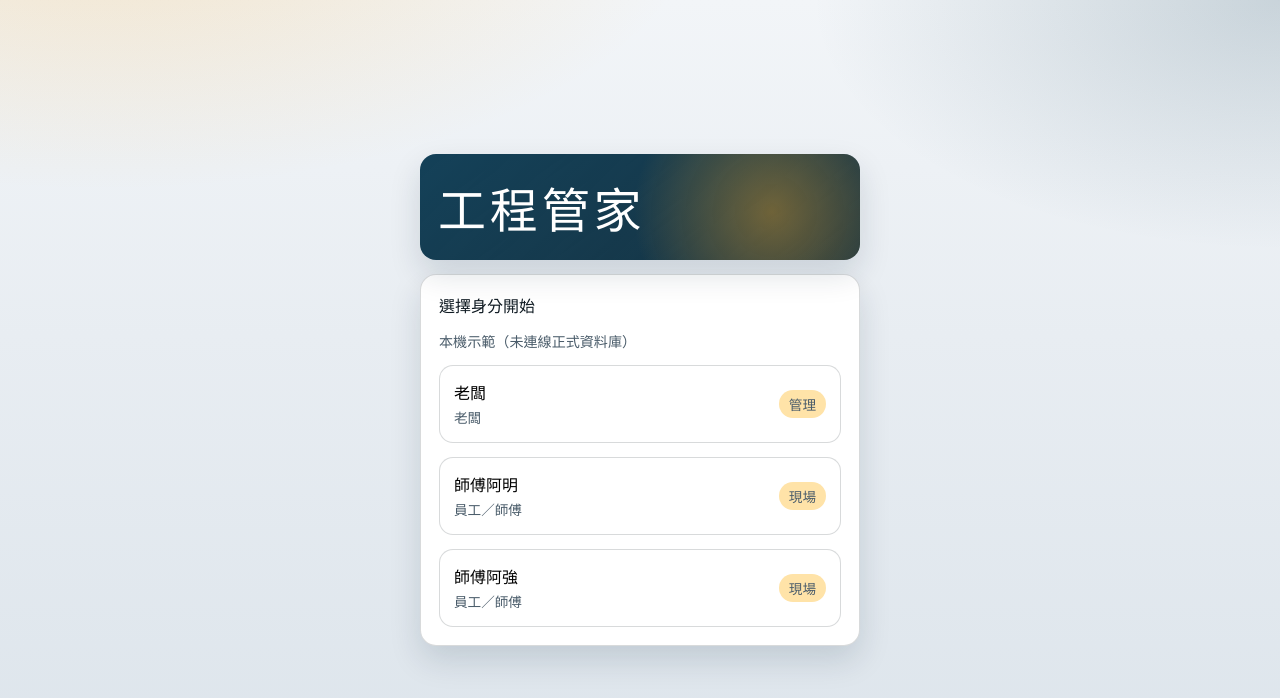
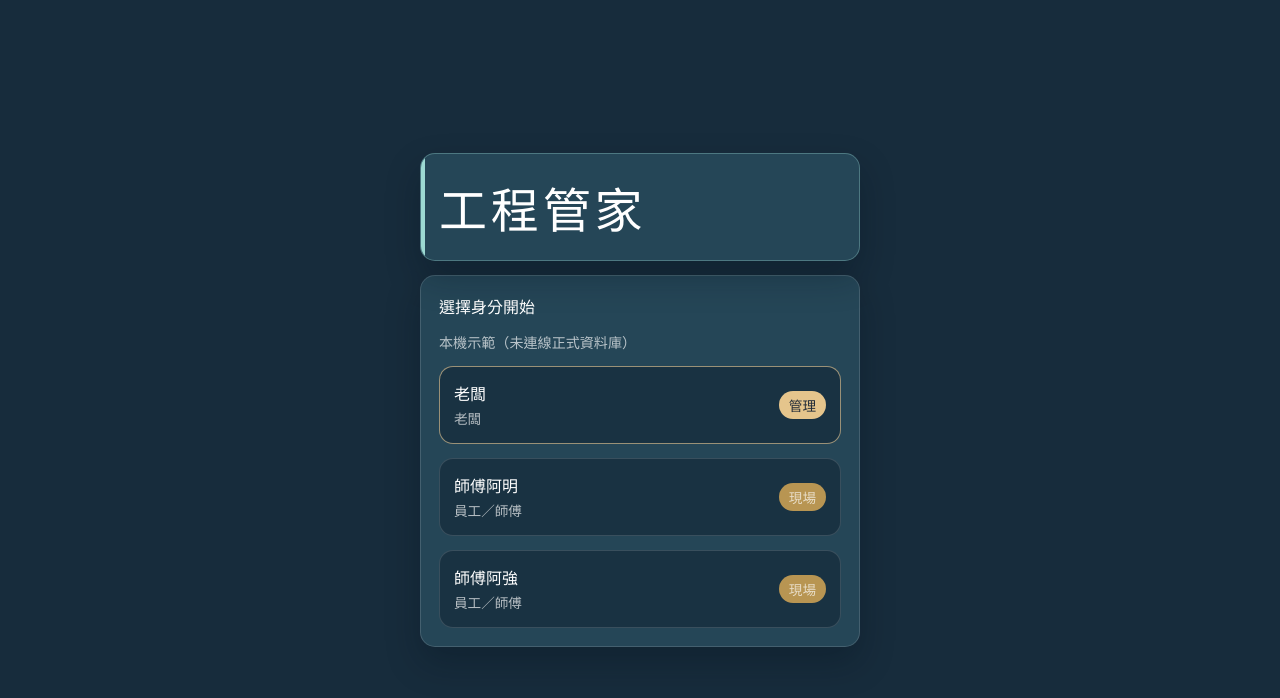
Before and after one commit to AndyKao-commits/Plumber-electrician, a React (Vite) app: page /login in a window 1280 px wide. Shown: the top 698 px of the page. Built offline with nearby package versions, Linux system fonts and the light colour scheme; no server answers.

Commit message:
feat: update src/index.css brand colors

```diff
--- a/src/index.css
+++ b/src/index.css
@@ -1,18 +1,30 @@
 :root {
-  --bg: #e8edf2;
-  --bg-elevated: #ffffff;
-  --ink: #0f1a22;
-  --ink-muted: #4a5c6a;
-  --steel: #0f3d55;
-  --steel-deep: #082636;
-  --amber: #f5a623;
-  --amber-hot: #ffb84d;
-  --amber-soft: #ffe3a8;
-  --line: rgba(15, 26, 34, 0.16);
-  --danger: #c62828;
-  --ok: #1b7a45;
-  --shadow: 0 14px 32px rgba(8, 38, 54, 0.14);
-  --radius: 16px;
+  /* Brand: staff / general surfaces */
+  --bg: #172c3c;
+  --bg-elevated: #254657;
+  --bg-deep: #102432;
+  --ink: #ffffff;
+  --ink-muted: rgba(255, 255, 255, 0.68);
+  --accent: #9cd9d2;
+  --accent-ink: #172c3c;
+
+  /* Functional status colors */
+  --status-success: #276c60;
+  --status-danger: #995043;
+  --status-warning: #b89552;
+  --status-disabled: #64748b;
+
+  /* Backward-compatible aliases used throughout the app */
+  --steel: #254657;
+  --steel-deep: #172c3c;
+  --amber: var(--accent);
+  --amber-hot: var(--accent);
+  --amber-soft: color-mix(in srgb, var(--accent) 18%, var(--bg-elevated));
+  --danger: var(--status-danger);
+  --ok: var(--status-success);
+  --line: rgba(255, 255, 255, 0.14);
+  --shadow: 0 16px 34px rgba(4, 16, 24, 0.28);
+  --radius: 15px;
   --font-sans: 'Noto Sans TC', 'Barlow', system-ui, sans-serif;
   --font-display: 'Barlow', 'Noto Sans TC', system-ui, sans-serif;
   color: var(--ink);
@@ -21,6 +33,18 @@
   font-synthesis: none;
   text-rendering: optimizeLegibility;
   -webkit-font-smoothing: antialiased;
+}
+
+[data-ui-tone='admin'] {
+  --bg: #222c38;
+  --bg-elevated: #354353;
+  --bg-deep: #18212b;
+  --accent: #e5c58c;
+  --accent-ink: #222c38;
+  --steel: #354353;
+  --steel-deep: #222c38;
+  --line: rgba(229, 197, 140, 0.18);
+  --shadow: 0 16px 34px rgba(10, 15, 21, 0.32);
 }
 
 * {
@@ -36,10 +60,7 @@ body,
 body {
   margin: 0;
   min-width: 320px;
-  background:
-    radial-gradient(1100px 520px at 8% -12%, rgba(245, 166, 35, 0.22), transparent 55%),
-    radial-gradient(900px 480px at 100% 0%, rgba(15, 61, 85, 0.18), transparent 52%),
-    linear-gradient(180deg, #f2f5f8 0%, var(--bg) 42%, #dce4eb 100%);
+  background: var(--bg);
 }
 
 a {
@@ -59,10 +80,20 @@ button {
 }
 
 .app-shell {
+  position: relative;
+  isolation: isolate;
   width: min(720px, 100%);
   margin: 0 auto;
   min-height: 100dvh;
   padding: 20px 16px 96px;
+}
+
+.app-shell::before {
+  content: '';
+  position: fixed;
+  inset: 0;
+  z-index: -1;
+  background: var(--bg);
 }
 
 .topbar {
@@ -83,7 +114,7 @@ button {
   font-family: var(--font-display);
   font-size: 1.35rem;
   letter-spacing: 0.04em;
-  color: var(--steel);
+  color: var(--accent);
 }
 
 .brand span {
@@ -92,7 +123,7 @@ button {
 }
 
 .panel {
-  background: color-mix(in srgb, var(--bg-elevated) 96%, white);
+  background: var(--bg-elevated);
   border: 1px solid var(--line);
   border-radius: var(--radius);
   box-shadow: var(--shadow);
@@ -102,23 +133,17 @@ button {
 .hero-panel {
   position: relative;
   overflow: hidden;
-  background:
-    linear-gradient(145deg, rgba(15, 61, 85, 0.98), rgba(8, 38, 54, 0.94)),
-    repeating-linear-gradient(
-      -45deg,
-      rgba(255, 255, 255, 0.03) 0 8px,
-      transparent 8px 16px
-    );
-  color: #f4f7fa;
-  border: none;
+  background: var(--bg-elevated);
+  color: var(--ink);
+  border: 1px solid color-mix(in srgb, var(--accent) 34%, transparent);
 }
 
 .hero-panel::after {
   content: '';
   position: absolute;
-  inset: auto -20% -40% 40%;
-  height: 180px;
-  background: radial-gradient(circle, rgba(245, 166, 35, 0.4), transparent 70%);
+  inset: 0 auto 0 0;
+  width: 4px;
+  background: var(--accent);
   pointer-events: none;
 }
 
@@ -132,7 +157,7 @@ button {
 }
 
 .hero-panel .muted {
-  color: rgba(244, 247, 250, 0.72);
+  color: var(--ink-muted);
 }
 
 .hero-status {
@@ -141,9 +166,9 @@ button {
   gap: 8px;
   padding: 14px 16px;
   border-radius: 14px;
-  background: rgba(255, 255, 255, 0.96);
+  background: color-mix(in srgb, var(--bg-deep) 82%, transparent);
   color: var(--ink);
-  border: 1px solid rgba(255, 255, 255, 0.35);
+  border: 1px solid var(--line);
 }
 
 .hero-status strong {
@@ -207,9 +232,9 @@ button {
 }
 
 .btn-secondary {
-  background: #fff;
-  border-color: color-mix(in srgb, var(--steel) 35%, var(--line));
-  color: var(--steel);
+  background: transparent;
+  border-color: color-mix(in srgb, var(--accent) 46%, var(--line));
+  color: var(--accent);
   box-shadow: none;
 }
 
@@ -224,30 +249,30 @@ button {
 }
 
 .btn-primary {
-  background: linear-gradient(180deg, var(--amber-hot), var(--amber));
-  color: var(--steel-deep);
-  border-color: color-mix(in srgb, var(--amber) 55%, #8a5a00);
-  box-shadow: 0 10px 22px rgba(245, 166, 35, 0.38);
+  background: var(--accent);
+  color: var(--accent-ink);
+  border-color: var(--accent);
+  box-shadow: 0 10px 22px color-mix(in srgb, var(--accent) 24%, transparent);
 }
 
 .btn-steel {
-  background: linear-gradient(180deg, #184f6c, var(--steel));
-  color: #fff;
-  border-color: color-mix(in srgb, var(--steel) 70%, black);
-  box-shadow: 0 10px 22px rgba(15, 61, 85, 0.32);
+  background: var(--accent);
+  color: var(--accent-ink);
+  border-color: var(--accent);
+  box-shadow: 0 10px 22px color-mix(in srgb, var(--accent) 22%, transparent);
 }
 
 .btn-ghost {
-  background: #fff;
-  border-color: color-mix(in srgb, var(--steel) 28%, var(--line));
-  color: var(--steel);
+  background: transparent;
+  border-color: var(--line);
+  color: var(--ink);
   box-shadow: none;
 }
 
 .btn-danger {
-  background: color-mix(in srgb, var(--danger) 14%, white);
-  color: var(--danger);
-  border-color: color-mix(in srgb, var(--danger) 45%, white);
+  background: color-mix(in srgb, var(--danger) 24%, var(--bg-elevated));
+  color: #fff;
+  border-color: color-mix(in srgb, var(--danger) 64%, var(--line));
   box-shadow: none;
   font-weight: 800;
 }
@@ -268,15 +293,16 @@ button {
 }
 
 .clock-btn.in {
-  background: linear-gradient(135deg, #ffc145, #f5a623);
-  color: var(--steel-deep);
-  box-shadow: 0 16px 30px rgba(245, 166, 35, 0.42);
+  background: var(--accent);
+  color: var(--accent-ink);
+  box-shadow: 0 16px 30px color-mix(in srgb, var(--accent) 28%, transparent);
 }
 
 .clock-btn.out {
-  background: linear-gradient(135deg, #2a6a87, #0f3d55);
-  color: #fff;
-  box-shadow: 0 16px 30px rgba(15, 61, 85, 0.4);
+  background: var(--bg-deep);
+  color: var(--ink);
+  border: 2px solid var(--accent);
+  box-shadow: 0 16px 30px rgba(4, 16, 24, 0.34);
 }
 
 .field {
@@ -296,10 +322,22 @@ button {
 .field textarea {
   width: 100%;
   border: 1.5px solid var(--line);
-  background: #fff;
+  background: var(--bg-deep);
   border-radius: 12px;
   padding: 12px 14px;
   color: var(--ink);
+}
+
+.field input::placeholder,
+.field textarea::placeholder {
+  color: color-mix(in srgb, var(--ink-muted) 82%, transparent);
+}
+
+.field input:focus,
+.field select:focus,
+.field textarea:focus {
+  outline: 2px solid color-mix(in srgb, var(--accent) 48%, transparent);
+  border-color: var(--accent);
 }
 
 .badge {
@@ -310,18 +348,18 @@ button {
   padding: 4px 10px;
   font-size: 0.75rem;
   font-weight: 800;
-  background: var(--amber-soft);
-  color: var(--steel-deep);
+  background: var(--status-warning);
+  color: #fff;
 }
 
 .badge.steel {
-  background: color-mix(in srgb, var(--steel) 16%, white);
-  color: var(--steel);
+  background: color-mix(in srgb, var(--accent) 18%, var(--bg-deep));
+  color: var(--accent);
 }
 
 .badge.ok {
-  background: color-mix(in srgb, var(--ok) 18%, white);
-  color: var(--ok);
+  background: var(--ok);
+  color: #fff;
 }
 
 .site-link {
@@ -329,14 +367,14 @@ button {
   padding: 14px;
   border-radius: 14px;
   border: 1.5px solid var(--line);
-  background: #fff;
+  background: color-mix(in srgb, var(--bg-deep) 58%, var(--bg-elevated));
   transition:
     border-color 160ms ease,
     transform 160ms ease;
 }
 
 .site-link:hover {
-  border-color: color-mix(in srgb, var(--amber) 55%, var(--line));
+  border-color: var(--accent);
   transform: translateY(-1px);
 }
 
@@ -365,9 +403,9 @@ button {
   text-align: center;
   font-weight: 800;
   border-radius: 16px;
-  background: #fff;
+  background: color-mix(in srgb, var(--bg-deep) 58%, var(--bg-elevated));
   border: 1.5px solid var(--line);
-  color: var(--steel);
+  color: var(--ink);
   transition:
     transform 160ms ease,
     border-color 160ms ease,
@@ -376,8 +414,8 @@ button {
 
 .shortcut-tile:hover {
   transform: translateY(-1px);
-  border-color: var(--amber);
-  background: color-mix(in srgb, var(--amber-soft) 55%, white);
+  border-color: var(--accent);
+  background: color-mix(in srgb, var(--accent) 12%, var(--bg-elevated));
 }
 
 .bottom-nav {
@@ -391,7 +429,7 @@ button {
   gap: 6px;
   padding: 8px;
   border-radius: 18px;
-  background: rgba(255, 255, 255, 0.94);
+  background: color-mix(in srgb, var(--bg-elevated) 94%, transparent);
   border: 1.5px solid var(--line);
   backdrop-filter: blur(10px);
   box-shadow: var(--shadow);
@@ -407,8 +445,8 @@ button {
 }
 
 .bottom-nav a.active {
-  background: var(--steel);
-  color: #fff;
+  background: var(--accent);
+  color: var(--accent-ink);
 }
 
 .login-page {
@@ -439,13 +477,23 @@ button {
   width: 100%;
   text-align: left;
   border: 1.5px solid var(--line);
-  background: #fff;
+  background: color-mix(in srgb, var(--bg-deep) 58%, var(--bg-elevated));
   border-radius: 14px;
   padding: 14px;
   display: flex;
   justify-content: space-between;
   align-items: center;
   gap: 12px;
+  color: var(--ink);
+}
+
+.account-option.is-admin {
+  border-color: color-mix(in srgb, #e5c58c 56%, var(--line));
+}
+
+.account-option.is-admin .badge {
+  background: #e5c58c;
+  color: #222c38;
 }
 
 .account-option strong {
@@ -483,19 +531,19 @@ button {
   height: 8px;
   border-radius: 50%;
   background: var(--ok);
-  box-shadow: 0 0 0 0 rgba(27, 122, 69, 0.5);
+  box-shadow: 0 0 0 0 color-mix(in srgb, var(--ok) 50%, transparent);
   animation: pulse 1.6s infinite;
 }
 
 @keyframes pulse {
   0% {
-    box-shadow: 0 0 0 0 rgba(27, 122, 69, 0.45);
+    box-shadow: 0 0 0 0 color-mix(in srgb, var(--ok) 45%, transparent);
   }
   70% {
-    box-shadow: 0 0 0 10px rgba(27, 122, 69, 0);
+    box-shadow: 0 0 0 10px color-mix(in srgb, var(--ok) 0%, transparent);
   }
   100% {
-    box-shadow: 0 0 0 0 rgba(27, 122, 69, 0);
+    box-shadow: 0 0 0 0 color-mix(in srgb, var(--ok) 0%, transparent);
   }
 }
 
@@ -539,8 +587,8 @@ button {
 
 .attendance-cal-day.selected {
   border-color: transparent;
-  background: color-mix(in srgb, var(--steel) 14%, white);
-  color: var(--steel-deep);
+  background: color-mix(in srgb, var(--accent) 18%, var(--bg-elevated));
+  color: var(--accent);
   font-weight: 700;
 }
 
@@ -588,7 +636,7 @@ button {
 }
 
 .attendance-day-site.is-missing {
-  color: color-mix(in srgb, var(--amber-hot) 80%, var(--ink));
+  color: var(--status-warning);
   font-weight: 600;
 }
 
@@ -610,13 +658,21 @@ button {
 
 /* LINE LIFF / in-app pages */
 .liff-shell {
+  position: relative;
+  isolation: isolate;
   min-height: 100dvh;
   max-width: 480px;
   margin: 0 auto;
   padding: 12px 14px 28px;
-  background:
-    radial-gradient(120% 80% at 10% -10%, rgba(255, 193, 69, 0.18), transparent 55%),
-    linear-gradient(180deg, #f3f6f8 0%, #e8eef2 100%);
+  background: var(--bg);
+}
+
+.liff-shell::before {
+  content: '';
+  position: fixed;
+  inset: 0;
+  z-index: -1;
+  background: var(--bg);
 }
 
 .liff-top {
```
